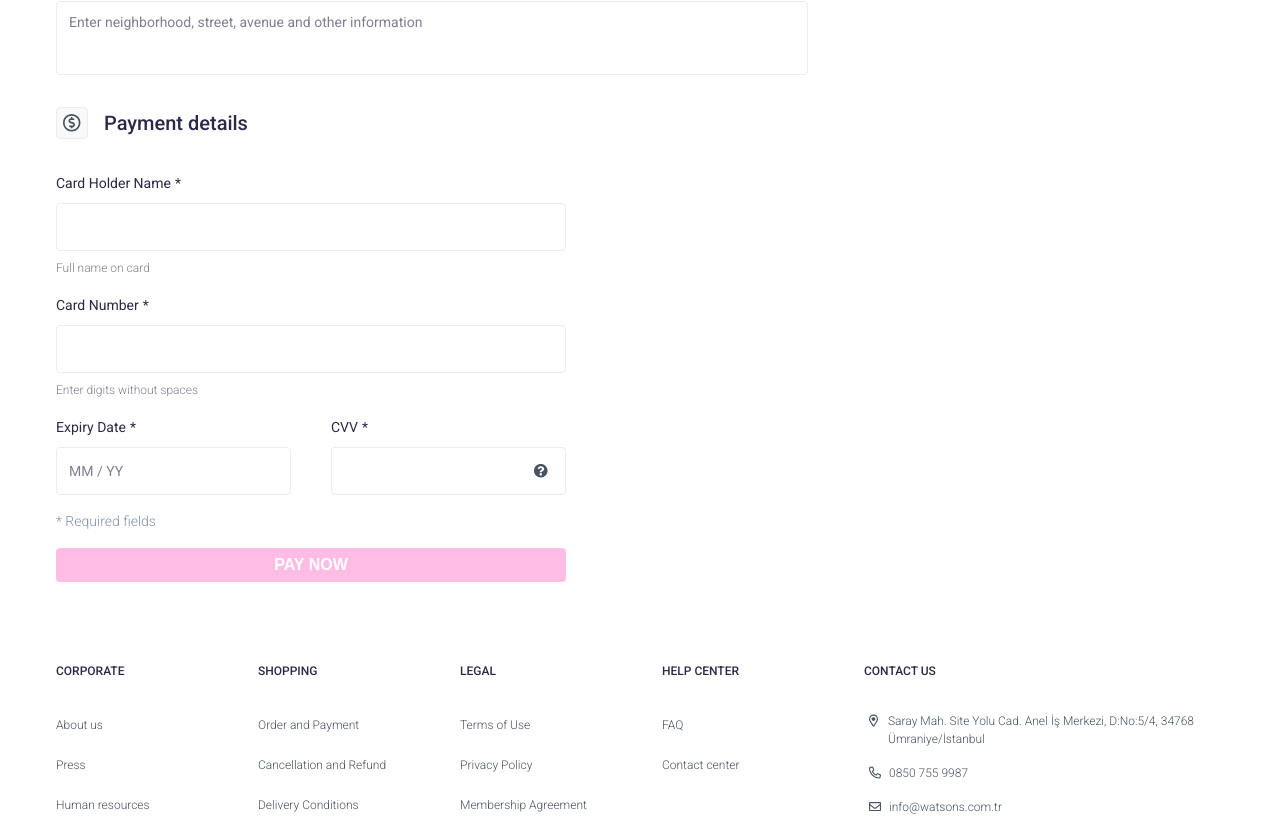
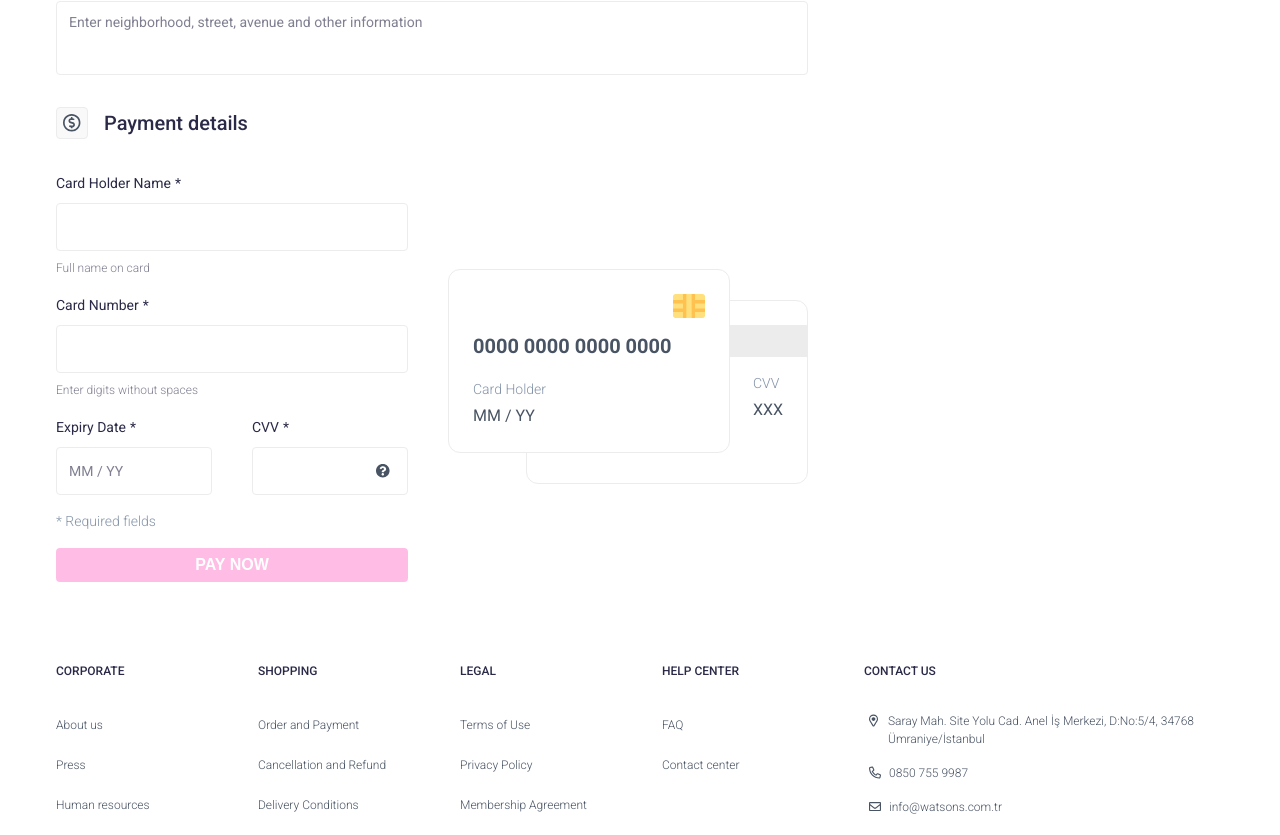
Before and after one commit to yasinakbulut25/taas-ecommerce, a Nuxt app: page /checkout in a window 1280 px wide. Shown: the part 705-1540 px from the top of the page. Built offline with nearby package versions, Linux system fonts and the light colour scheme.

Commit message:
feat: credit card preview section

```diff
--- a/app/assets/css/form.css
+++ b/app/assets/css/form.css
@@ -29,6 +29,7 @@
 }
 
 .form-grid {
+  width: 100%;
   display: grid;
   grid-template-columns: repeat(2, 1fr);
   gap: 16px 40px;
--- a/app/components/PaymentDetails.vue
+++ b/app/components/PaymentDetails.vue
@@ -44,7 +44,25 @@
         </div>
       </form>
 
-      <div class="card-preview"></div>
+      <div class="credit-card-preview">
+        <div class="credit-card card-front">
+          <div class="card-flex">
+            <CardChipIcon class="chip-icon" />
+            <p class="card-number">0000 0000 0000 0000</p>
+          </div>
+          <div class="card-flex">
+            <span class="card-info-text">Card Holder</span>
+            <p class="card-preview-text">MM / YY</p>
+          </div>
+        </div>
+        <div class="credit-card card-back">
+          <div class="card-back-top"></div>
+          <div class="card-flex">
+            <span class="card-info-text bold">CVV</span>
+            <p class="card-preview-text">XXX</p>
+          </div>
+        </div>
+      </div>
     </div>
   </div>
 </template>
@@ -52,6 +70,7 @@
 <script setup>
 import PaymentIcon from "~/assets/icons/PaymentIcon.svg";
 import QuestionMarkIcon from "~/assets/icons/QuestionMarkIcon.svg";
+import CardChipIcon from "~/assets/icons/CardChipIcon.svg";
 import BaseInput from "@/components/form/BaseInput.vue";
 </script>
 
@@ -61,4 +80,105 @@ import BaseInput from "@/components/form/BaseInput.vue";
   align-items: flex-start;
   gap: 40px;
 }
+
+.credit-card-preview {
+  position: relative;
+  min-width: 360px;
+  height: 215px;
+  margin: auto 0;
+}
+
+.credit-card {
+  position: absolute;
+  width: 282px;
+  height: 184px;
+  padding: 1.5rem;
+  border-radius: 0.75rem;
+  border: 1px solid #ececec;
+  display: flex;
+  flex-direction: column;
+  justify-content: space-between;
+  background-color: #fff;
+}
+
+.card-front {
+  top: 0;
+  left: 0;
+  z-index: 2;
+}
+
+.card-flex {
+  display: flex;
+  flex-direction: column;
+}
+
+.chip-icon {
+  margin-left: auto;
+  width: 32px;
+  height: 24px;
+}
+
+.card-number {
+  color: var(--text-secondary);
+  font-size: 20px;
+  font-weight: 700;
+  line-height: 24px;
+  margin-top: 1rem;
+}
+
+.card-info-text {
+  color: var(--text-light);
+  font-size: 14px;
+  font-weight: 300;
+  margin-bottom: 0.25rem;
+}
+
+.card-preview-text {
+  color: var(--text-secondary);
+  font-size: 16px;
+  font-weight: 400;
+}
+
+.card-back {
+  bottom: 0;
+  right: 0;
+  z-index: 1;
+  padding: 0;
+  justify-content: start;
+  align-items: end;
+}
+
+.card-back-top {
+  width: 100%;
+  height: 32px;
+  background-color: #ececec;
+  margin: 1.5rem 0 1rem;
+}
+
+.card-back .card-flex {
+  padding-right: 1.5rem;
+}
+
+@media screen and (max-width: 768px) {
+  .payment-container {
+    flex-direction: column;
+    align-items: center;
+  }
+}
+
+@media screen and (max-width: 460px) {
+  .credit-card-preview {
+    min-width: 100%;
+    height: auto;
+    position: relative;
+    display: flex;
+    flex-direction: column;
+    align-items: center;
+    gap: 2rem;
+  }
+
+  .credit-card {
+    position: relative;
+  }
+}
 </style>
```
Also changed, not shown: app/assets/icons/CardChipIcon.svg (added).
